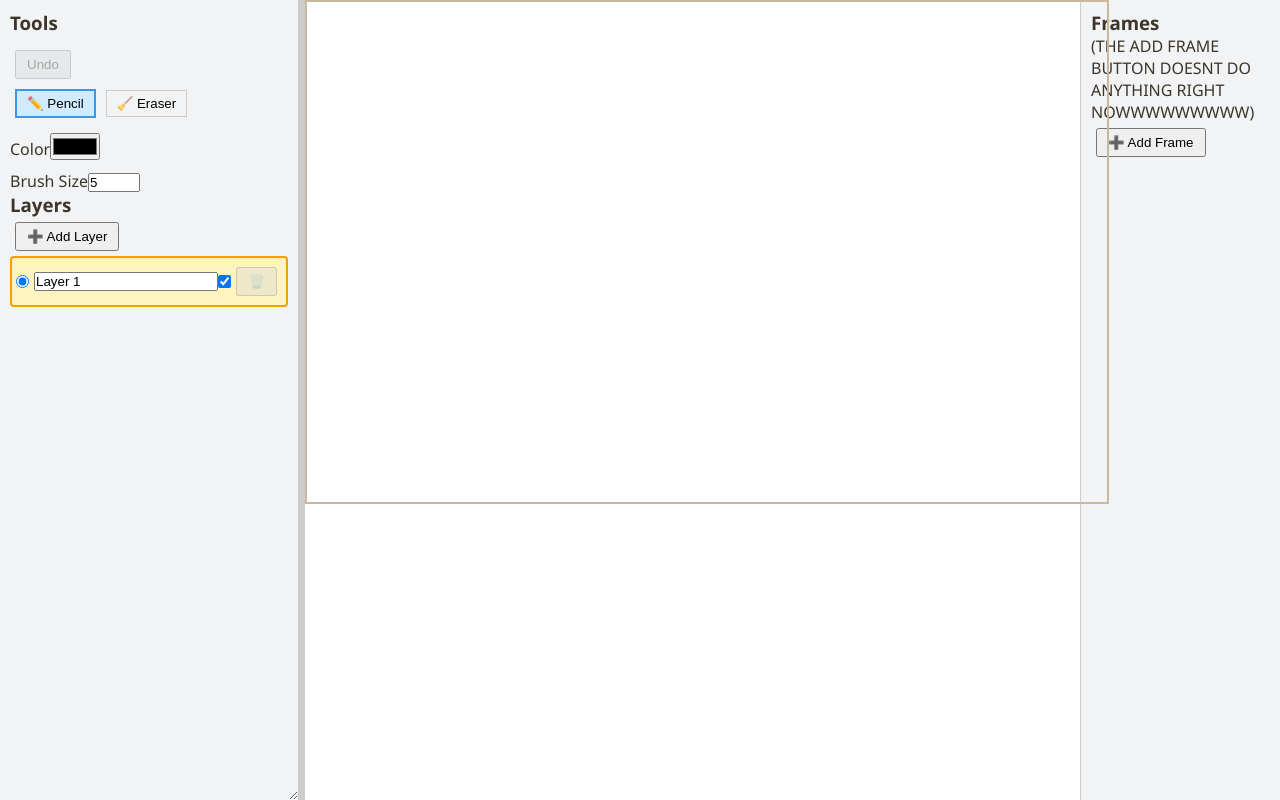
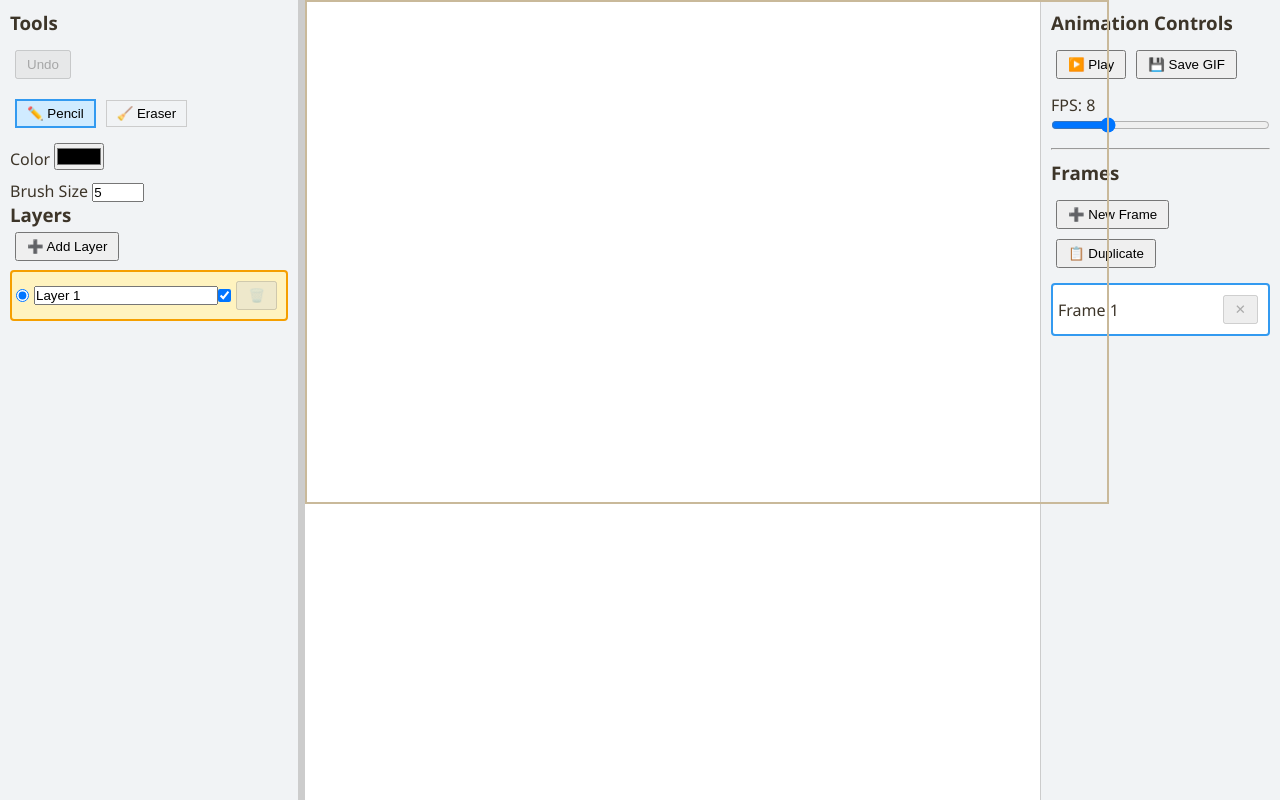
Before and after one commit to May8Craw/sketchan-app, a Next.js app: page / in a window 1280 px wide. Built offline with nearby package versions, Linux system fonts and the light colour scheme.

Commit message:
added animation feature to the right tab

```diff
--- a/app/page.js
+++ b/app/page.js
@@ -3,16 +3,18 @@
 import '../styles/style.css';
 import { useRef, useState, useEffect } from 'react';
 import React from 'react';
+import { GifWriter } from 'omggif';
 
 // -- GLOBAL VARIABLES --
-let CHAR_LIMIT = 20;
+const CHAR_LIMIT = 20;
 const TOOLBAR_MIN_SIZE = 300;
 const TOOLBAR_MAX_SIZE = 450;
 
-
 export default function PixelArtPage() {
   // --- Layer Variables ---
-  const [layers, setLayers] = useState([{ id: 1, name: 'Layer 1', visible: true, ref: useRef(null)}]);
+  const [layers, setLayers] = useState([
+    { id: 1, name: 'Layer 1', visible: true }
+  ]);
 
   // --- Toolbar Resizing Variables ---
   const [toolbarWidth, setToolbarWidth] = useState(TOOLBAR_MIN_SIZE);
@@ -29,29 +31,38 @@ export default function PixelArtPage() {
   const canvasRefs = useRef([]);
   const dragItem = useRef();
   const dragOverItem = useRef();
-  const [isDragging, setDragging] = useState(false);
 
   // --- Circle Preview Brush Size ---
   const previewCanvasRef = useRef(null);
   const [mousePos, setMousePos] = useState(null);
 
-// --- Animation frame states ---
-  const canvasRef = useRef(null);
-  const ctxRef = useRef(null);
-  const [frames, setFrames] = useState([]);
+  // --- Animation & Frames State ---
+  const [frames, setFrames] = useState([
+    { id: Date.now(), strokes: [] }
+  ]);
   const [currentFrameIndex, setCurrentFrameIndex] = useState(0);
+  const [fps, setFps] = useState(8);
+  const [isPlaying, setIsPlaying] = useState(false);
+  const playheadRef = useRef(0);
 
-// --- Undo/Redo Button Functionality ---
-  const [strokes, setStrokes] = useState([]); // Array of strokes
+  const dragFrameItem = useRef();
+  const dragFrameOverItem = useRef();
+
   const [currentStroke, setCurrentStroke] = useState([]);
 
+  // --- Current Strokes accessor for Active Frame ---
+  const strokes = frames[currentFrameIndex]?.strokes || [];
 
-{/*
-
-      vvvvv ACTUAL FUNCTIONS USED IN THE PROGRAM vvvvv
-
-*/}
-
+  const setStrokes = (updater) => {
+    setFrames((prevFrames) =>
+      prevFrames.map((frame, idx) => {
+        if (idx !== currentFrameIndex) return frame;
+        const nextStrokes =
+          typeof updater === 'function' ? updater(frame.strokes) : updater;
+        return { ...frame, strokes: nextStrokes };
+      })
+    );
+  };
 
   // --- Toolbar resizing ---
   const startResize = () => {
@@ -67,91 +78,100 @@ export default function PixelArtPage() {
   const handleResize = (e) => {
     if (!isResizing.current) return;
     const newWidth = Math.max(TOOLBAR_MIN_SIZE, e.clientX);
-    setToolbarWidth(Math.min(newWidth,TOOLBAR_MAX_SIZE));
+    setToolbarWidth(Math.min(newWidth, TOOLBAR_MAX_SIZE));
   };
 
   // --- Drawing Functions ---
+  const getMousePos = (e, layerIndex) => {
+    const canvas = canvasRefs.current[layerIndex];
+    if (!canvas) return { x: 0, y: 0 };
+    const rect = canvas.getBoundingClientRect();
+    return {
+      x: e.clientX - rect.left,
+      y: e.clientY - rect.top
+    };
+  };
+
   const startDrawing = (e, layerIndex) => {
-  setMousePos(null);
-  if (layerIndex !== activeLayer) return;
-  if (!layers[layerIndex].visible) return;
+    if (isPlaying || layerIndex !== activeLayer || !layers[layerIndex]?.visible) return;
 
     setIsDrawing(true);
-
-  const rect = canvasRefs.current[layerIndex].getBoundingClientRect();
-  const startPos = { x: e.clientX - rect.left, y: e.clientY - rect.top };
+    const startPos = getMousePos(e, layerIndex);
     setLastPos(startPos);
-  setCurrentStroke([startPos]); // Start a new stroke
+    setCurrentStroke([startPos]);
   };
 
+  const draw = (e, layerIndex) => {
+    if (!isDrawing || isPlaying || layerIndex !== activeLayer || !layers[layerIndex]?.visible) return;
 
-const draw = (e, layerIndex) => {
-  if (!isDrawing || layerIndex !== activeLayer || !layers[layerIndex].visible) return;
+    const canvas = canvasRefs.current[layerIndex];
+    if (!canvas) return;
 
-  // Add point to current stroke
-  setCurrentStroke(prev => [...prev, newPos]);
+    const newPos = getMousePos(e, layerIndex);
+    setCurrentStroke((prev) => [...prev, newPos]);
 
-  // Live preview drawing
-  const ctx = canvasRefs.current[layerIndex].getContext('2d');
+    const ctx = canvas.getContext('2d');
     ctx.lineWidth = brushSize;
     ctx.lineCap = 'round';
     ctx.lineJoin = 'round';
     ctx.strokeStyle = color;
     ctx.globalCompositeOperation = tool === 'eraser' ? 'destination-out' : 'source-over';
 
+    if (lastPos) {
       ctx.beginPath();
       ctx.moveTo(lastPos.x, lastPos.y);
-
-  const rect = canvasRefs.current[layerIndex].getBoundingClientRect();
-  const newPos = { x: e.clientX - rect.left, y: e.clientY - rect.top };
-
       ctx.lineTo(newPos.x, newPos.y);
       ctx.stroke();
+    }
 
     setLastPos(newPos);
-  // Reset to normal mode after stroke
     ctx.globalCompositeOperation = 'source-over';
   };
 
   const stopDrawing = () => {
+    if (!isDrawing) return;
 
     setMousePos(null);
     setIsDrawing(false);
     setLastPos(null);
+
     if (currentStroke.length > 0) {
+      const activeLayerId = layers[activeLayer]?.id;
       const newStroke = {
-      id: Date.now(), // unique ID
-      layerId: layers[activeLayer]?.id,
+        id: Date.now(),
+        layerId: activeLayerId,
         points: currentStroke,
         color,
         brushSize,
         tool
       };
-    setStrokes(prev => [...prev, newStroke]);
+      setStrokes((prev) => [...prev, newStroke]);
       setCurrentStroke([]);
+    }
   };
+
+  const handleUndo = () => {
+    if (currentStroke.length > 0) {
+      setCurrentStroke([]);
+    } else {
+      setStrokes((prev) => prev.slice(0, -1));
     }
-
+  };
 
   // --- Layer management ---
   const addLayer = () => {
-    if (layers.length >= 10) {
-      alert('You can only have up to 10 layers.');
-      return;
-    }
+    if (layers.length >= 10) return alert('Maximum 10 layers allowed.');
     const newId = Date.now();
     setLayers((prev) => [
       ...prev,
       { id: newId, name: `Layer ${prev.length + 1}`, visible: true }
     ]);
-    setActiveLayer(layers.length); // select new layer
+    setActiveLayer(layers.length);
   };
-
 
   const removeLayer = (index) => {
     if (layers.length === 1) return;
-    const newLayers = layers.filter((_, i) => i !== index);
-    setLayers(newLayers);
+    setLayers((prev) => prev.filter((_, i) => i !== index));
     setActiveLayer(0);
   };
 
@@ -173,7 +193,6 @@ const stopDrawing = () => {
   };
 
   // --- Drag & Drop Reordering ---
-
   const handleDragStart = (index) => {
     dragItem.current = index;
   };
@@ -183,6 +202,7 @@ const stopDrawing = () => {
   };
 
   const handleDrop = () => {
+    if (dragItem.current === null || dragOverItem.current === null) return;
     const activeLayerId = layers[activeLayer]?.id;
 
     const copyListItems = [...layers];
@@ -195,14 +215,14 @@ const stopDrawing = () => {
 
     setLayers(copyListItems);
 
-    // Maintain active selection on the same layer ID
-    const newActiveIndex = copyListItems.findIndex(l => l.id === activeLayerId);
+    const newActiveIndex = copyListItems.findIndex((l) => l.id === activeLayerId);
     if (newActiveIndex !== -1) {
       setActiveLayer(newActiveIndex);
     }
   };
 
   const handleMouseMovePreview = (e) => {
+    if (!previewCanvasRef.current) return;
     const rect = previewCanvasRef.current.getBoundingClientRect();
     setMousePos({
       x: e.clientX - rect.left,
@@ -210,90 +230,148 @@ const stopDrawing = () => {
     });
   };
 
-  const handleMouseDown = (e, layerIndex) => {
-    setIsDrawing(true);
-    setDragging(true);
-    // Get the canvas bounding box to calculate relative coordinates
-    const rect = canvasRefs.current[layerIndex].getBoundingClientRect();
-    const pos = {
-      x: e.clientX - rect.left,
-      y: e.clientY - rect.top
-      };
-    setMousePos(pos);
-    setCurrentStroke([pos]);
+  // --- Frame Management & Drag Reordering ---
+  const addFrame = () => {
+    const newFrame = { id: Date.now(), strokes: [] };
+    setFrames((prev) => [...prev, newFrame]);
+    setCurrentFrameIndex(frames.length);
   };
 
-  const handleMouseUp = () => {
-    if (currentStroke.length > 0) {
-      setStrokes(prev => [
-        ...prev,
-        {
-          layer: activeLayer,
-          layerId: layers[activeLayer]?.id,
-          color,
-          brushSize,
-          tool
-        }
-      ]);
-      setCurrentStroke([]);
-    }
-    setIsDrawing(false);
+  const duplicateFrame = () => {
+    const current = frames[currentFrameIndex];
+    const newFrame = {
+      id: Date.now(),
+      strokes: JSON.parse(JSON.stringify(current.strokes))
     };
-
-
-    // --- Animation Frame controls ---
-  const addFrame = () => {
-    const canvas = canvasRef.current;
-    const ctx = ctxRef.current;
-
-
-    ctx.clearRect(0, 0, canvas.width, canvas.height);
-    const newFrame = ctx.getImageData(0, 0, canvas.width, canvas.height);
-    setFrames([...frames, newFrame]);
-    setCurrentFrameIndex(frames.length);
+    const nextFrames = [...frames];
+    nextFrames.splice(currentFrameIndex + 1, 0, newFrame);
+    setFrames(nextFrames);
+    setCurrentFrameIndex(currentFrameIndex + 1);
   };
 
   const deleteFrame = (index) => {
     if (frames.length <= 1) return;
-    const newFrames = frames.filter((_, i) => i !== index);
-    setFrames(newFrames);
+    const next = frames.filter((_, i) => i !== index);
+    setFrames(next);
     setCurrentFrameIndex(Math.max(0, index - 1));
   };
 
-  // --- Undo/Redo Support Functions ---
-  const getMousePos = (e, layerIndex) => {
-    const rect = canvasRefs.current[layerIndex].getBoundingClientRect();
-    return {
-      x: e.clientX - rect.left,
-      y: e.clientY - rect.top
-    };
+  const handleFrameDrop = () => {
+    if (dragFrameItem.current === null || dragFrameOverItem.current === null) return;
+    const copy = [...frames];
+    const item = copy.splice(dragFrameItem.current, 1)[0];
+    copy.splice(dragFrameOverItem.current, 0, item);
+
+    dragFrameItem.current = null;
+    dragFrameOverItem.current = null;
+
+    setFrames(copy);
+    setCurrentFrameIndex(dragFrameOverItem.current);
   };
 
-  const handleMouseMove = (e, layerIndex) => {
-    if (!isDrawing) return;
-    const pos = getMousePos(e, layerIndex);
-    setCurrentStroke(prev => [...prev, pos]);
+  // --- Render Frame Data to Offscreen Canvas ---
+  const renderFrameToCanvas = (frameStrokes, width = 800, height = 500) => {
+    const canvas = document.createElement('canvas');
+    canvas.width = width;
+    canvas.height = height;
+    const ctx = canvas.getContext('2d');
+
+    layers.forEach((layer) => {
+      if (!layer.visible) return;
+      frameStrokes
+        .filter((s) => s.layerId === layer.id)
+        .forEach((stroke) => {
+          if (!stroke.points || stroke.points.length === 0) return;
+          ctx.lineWidth = stroke.brushSize;
+          ctx.lineCap = 'round';
+          ctx.lineJoin = 'round';
+          ctx.strokeStyle = stroke.color;
+          ctx.globalCompositeOperation =
+            stroke.tool === 'eraser' ? 'destination-out' : 'source-over';
+
+          ctx.beginPath();
+          stroke.points.forEach((pt, i) => {
+            if (i === 0) ctx.moveTo(pt.x, pt.y);
+            else ctx.lineTo(pt.x, pt.y);
+          });
+          ctx.stroke();
+        });
+    });
+    return canvas;
   };
 
-  const handleUndo = () => {
-  if (currentStroke.length > 0) {
-    // Cancel the stroke in progress
-    setCurrentStroke([]);
+// --- Export Animation as GIF ---
+const exportGIF = () => {
+  const width = 800;
+  const height = 500;
+  const buffer = new Uint8Array(width * height * frames.length * 5);
+  const gif = new GifWriter(buffer, width, height, { loop: 0 });
+  const delay = Math.round(100 / fps);
+
+  frames.forEach((frame) => {
+    // Render the layers for the current frame
+    const layerCanvas = renderFrameToCanvas(frame.strokes, width, height);
+
+    // Create a composite canvas with a solid white background to clear previous frames
+    const frameCanvas = document.createElement('canvas');
+    frameCanvas.width = width;
+    frameCanvas.height = height;
+    const ctx = frameCanvas.getContext('2d');
+
+    // Fill background with white
+    ctx.fillStyle = '#ffffff';
+    ctx.fillRect(0, 0, width, height);
+
+    // Draw the current frame's layer data on top
+    ctx.drawImage(layerCanvas, 0, 0);
+
+    const imgData = ctx.getImageData(0, 0, width, height).data;
+    const palette = [0xffffff, 0x000000]; // Start with white (bg) and black
+    const indexedPixels = new Uint8Array(width * height);
+
+    for (let i = 0; i < imgData.length; i += 4) {
+      const r = imgData[i];
+      const g = imgData[i + 1];
+      const b = imgData[i + 2];
+
+      const colorHex = (r << 16) | (g << 8) | b;
+      let colorIdx = palette.indexOf(colorHex);
+
+      if (colorIdx === -1) {
+        if (palette.length < 256) {
+          palette.push(colorHex);
+          colorIdx = palette.length - 1;
         } else {
-    // Remove last committed stroke
-    setStrokes(prev => prev.slice(0, -2));
+          colorIdx = 0;
         }
+      }
+      indexedPixels[i / 4] = colorIdx;
+    }
+
+    // Pad palette to nearest power of 2 required by GIF format
+    while (palette.length < (1 << Math.ceil(Math.log2(palette.length || 2)))) {
+      palette.push(0x000000);
+    }
+
+    // Add frame without transparency so each frame replaces the last
+    gif.addFrame(0, 0, width, height, indexedPixels, {
+      palette,
+      delay
+    });
+  });
+
+  const gifData = buffer.subarray(0, gif.end());
+  const blob = new Blob([gifData], { type: 'image/gif' });
+  const url = URL.createObjectURL(blob);
+
+  const a = document.createElement('a');
+  a.href = url;
+  a.download = 'pixel-animation.gif';
+  a.click();
+  URL.revokeObjectURL(url);
 };
 
-
-    {/*
-
-      vvvvv EFFECTS / ACTIONS USED IN THE PROGRAM vvvvv
-
-*/}
-
-
-  // --- I THINK this allows you to actually resize the left toolbar --
+  // --- Resize Handle Listeners ---
   useEffect(() => {
     window.addEventListener('mousemove', handleResize);
     window.addEventListener('mouseup', stopResize);
@@ -303,51 +381,22 @@ const stopDrawing = () => {
     };
   }, []);
 
-  // --- Show a preview of the brush size before drawing anything ---
+  // --- Show Brush Preview Overlay ---
   useEffect(() => {
+    if (!previewCanvasRef.current) return;
     const previewCtx = previewCanvasRef.current.getContext('2d');
     previewCtx.clearRect(0, 0, previewCanvasRef.current.width, previewCanvasRef.current.height);
 
-  if (mousePos) {
+    if (mousePos && !isPlaying) {
       previewCtx.beginPath();
       previewCtx.arc(mousePos.x, mousePos.y, brushSize / 2, 0, Math.PI * 2);
-    previewCtx.strokeStyle = 'rgba(0,0,0,0.5)'; // faint outline
+      previewCtx.strokeStyle = 'rgba(0,0,0,0.5)';
       previewCtx.lineWidth = 1;
       previewCtx.stroke();
     }
-}, [mousePos, brushSize]);
+  }, [mousePos, brushSize, isPlaying]);
 
-
- // --- Initialize canvas ---
-  useEffect(() => {
-    if (!canvasRef.current) return; // Prevent null errors
-    const canvas = canvasRef.current;
-    canvas.width = 500;
-    canvas.height = 400;
-
-    const ctx = canvas.getContext('2d');
-    if (!ctx) return; // Prevent null if context can't be created
-    ctx.lineCap = 'round';
-    ctx.strokeStyle = color;
-    ctx.lineWidth = brushSize;
-    ctxRef.current = ctx;
-
-    // Start with one blank frame
-    if (frames.length === 0) {
-      setFrames([ctx.getImageData(0, 0, canvas.width, canvas.height)]);
-    }
-  }, []);
-
-
-  // --- Load current frame into canvas ---
-  useEffect(() => {
-    if (frames[currentFrameIndex] && ctxRef.current) {
-      ctxRef.current.putImageData(frames[currentFrameIndex], 0, 0);
-    }
-  }, [currentFrameIndex, frames]);
-
-
-// Redraw whenever strokes or layers change
+  // --- Canvas Layer Redraw Engine ---
   useEffect(() => {
     layers.forEach((layer, index) => {
       const canvas = canvasRefs.current[index];
@@ -356,16 +405,16 @@ useEffect(() => {
       ctx.clearRect(0, 0, canvas.width, canvas.height);
 
       strokes
-      .filter(s => s.layerId === layer.id)
-      .forEach(stroke => {
-        // Guard against missing points array
+        .filter((s) => s.layerId === layer.id)
+        .forEach((stroke) => {
           if (!stroke.points || stroke.points.length === 0) return;
 
           ctx.lineWidth = stroke.brushSize;
           ctx.lineCap = 'round';
           ctx.lineJoin = 'round';
           ctx.strokeStyle = stroke.color;
-        ctx.globalCompositeOperation = stroke.tool === 'eraser' ? 'destination-out' : 'source-over';
+          ctx.globalCompositeOperation =
+            stroke.tool === 'eraser' ? 'destination-out' : 'source-over';
 
           ctx.beginPath();
           stroke.points.forEach((point, i) => {
@@ -375,16 +424,20 @@ useEffect(() => {
           ctx.stroke();
         });
     });
-}, [strokes, layers]);
+  }, [strokes, layers, currentFrameIndex]);
 
+  // --- Animation Playback Engine ---
+  useEffect(() => {
+    if (!isPlaying) return;
+    playheadRef.current = currentFrameIndex;
 
-  {/*
+    const interval = setInterval(() => {
+      playheadRef.current = (playheadRef.current + 1) % frames.length;
+      setCurrentFrameIndex(playheadRef.current);
+    }, 1000 / fps);
 
-      vvvvv WHAT DISPLAYS ON THE ACTUAL SCREEN (FRONTEND) vvvvv
-
-*/}
-
-
+    return () => clearInterval(interval);
+  }, [isPlaying, fps, frames.length]);
 
   return (
     <div style={{ display: 'flex', height: '100vh', overflow: 'hidden' }}>
@@ -395,19 +448,18 @@ useEffect(() => {
           background: '#f1f3f5',
           padding: '10px',
           borderRight: '2px solid #ccc',
-        resize: 'horizontal',
           overflow: 'auto'
         }}
       >
         <h3>Tools</h3>
 
-      {/* UNDO BUTTON */}
-      <div style={{ marginTop: "10px" }}>
+        <div style={{ marginTop: '10px' }}>
           <button onClick={handleUndo} disabled={strokes.length === 0}>
             Undo
           </button>
         </div>
 
+        <div style={{ marginTop: '10px' }}>
           <button
             onClick={() => setTool('pencil')}
             style={{
@@ -431,14 +483,15 @@ useEffect(() => {
           >
             🧹 Eraser
           </button>
+        </div>
 
         <div style={{ marginTop: '10px' }}>
-        <label>Color</label>
+          <label>Color </label>
           <input type="color" value={color} onChange={(e) => setColor(e.target.value)} />
         </div>
 
         <div style={{ marginTop: '10px' }}>
-        <label>Brush Size</label>
+          <label>Brush Size </label>
           <input
             type="number"
             min="1"
@@ -448,7 +501,6 @@ useEffect(() => {
           />
         </div>
 
-      {/* Layers */}
         <h3>Layers</h3>
         <button onClick={addLayer} disabled={layers.length >= 10}>
           ➕ Add Layer
@@ -465,11 +517,12 @@ useEffect(() => {
               style={{
                 display: 'flex',
                 alignItems: 'center',
-            backgroundColor: index === activeLayer ? '#fff3bf' : 'transparent', // yellow highlight
+                backgroundColor: index === activeLayer ? '#fff3bf' : 'transparent',
                 border: index === activeLayer ? '2px solid #f59f00' : '1px solid transparent',
                 padding: '4px',
                 cursor: 'grab',
-            borderRadius: '4px'
+                borderRadius: '4px',
+                marginTop: '4px'
               }}
             >
               <input
@@ -487,7 +540,6 @@ useEffect(() => {
                 type="checkbox"
                 checked={layer.visible}
                 onChange={() => toggleVisibility(index)}
-            title="Toggle visibility"
               />
               <button
                 onClick={() => removeLayer(index)}
@@ -499,30 +551,16 @@ useEffect(() => {
             </li>
           ))}
         </ul>
-
       </div>
 
-      {/* Resize Left Toolbar Handle */}
+      {/* RESIZE HANDLE */}
       <div
-        style={{
-          width: '5px',
-          cursor: 'col-resize',
-          background: '#ccc'
-        }}
+        style={{ width: '5px', cursor: 'col-resize', background: '#ccc' }}
         onMouseDown={startResize}
       ></div>
 
-
-
       {/* CENTER CANVAS AREA */}
-    <div
-      style={{
-        flex: 1,
-        position: 'relative',
-        background: '#fff'
-        }}>
-
-      {/* Layer Canvases */}
+      <div style={{ flex: 1, position: 'relative', background: '#fff' }}>
         {layers.map((layer, index) => (
           <canvas
             key={layer.id}
@@ -535,32 +573,21 @@ useEffect(() => {
               left: 0,
               zIndex: index,
               display: layer.visible ? 'block' : 'none',
-            pointerEvents: index === activeLayer ? 'auto' : 'none'
+              pointerEvents: index === activeLayer && !isPlaying ? 'auto' : 'none'
             }}
-          onMouseDown={(e) => {
-            startDrawing(e, index);
-            handleMouseDown(e, index);
-          }}
+            onMouseDown={(e) => startDrawing(e, index)}
             onMouseMove={(e) => {
               draw(e, index);
               if (index === activeLayer && !isDrawing) handleMouseMovePreview(e);
-            handleMouseMove(e, index);
             }}
-          onMouseUp={() => {
-            stopDrawing(index);
-            handleMouseUp();
-          }}
-          onMouseLeave={() => {
-            stopDrawing(index)
-            handleMouseUp();
-          }}
+            onMouseUp={stopDrawing}
+            onMouseLeave={stopDrawing}
           />
         ))}
 
-
         {/* Brush preview overlay */}
         <canvas
-        ref={(el) => (previewCanvasRef.current = el)}
+          ref={previewCanvasRef}
           width={800}
           height={500}
           style={{
@@ -573,53 +600,87 @@ useEffect(() => {
         />
       </div>
 
-    {/* RIGHT TOOLBAR (Frame Previewer) */}
+      {/* RIGHT ANIMATION PANEL */}
       <div
         style={{
-        width: '200px',
+          width: '240px',
           background: '#f1f3f5',
           padding: '10px',
           borderLeft: '1px solid #ccc',
-        overflowY: 'auto'
+          overflowY: 'auto',
+          display: 'flex',
+          flexDirection: 'column',
+          gap: '10px'
         }}
       >
+        <h3>Animation Controls</h3>
+        <div>
+          <button onClick={() => setIsPlaying(!isPlaying)}>
+            {isPlaying ? '⏸️ Pause' : '▶️ Play'}
+          </button>
+          <button onClick={exportGIF} style={{ marginLeft: '5px' }}>
+            💾 Save GIF
+          </button>
+        </div>
+
+        <div>
+          <label>FPS: {fps}</label>
+          <input
+            type="range"
+            min="1"
+            max="30"
+            value={fps}
+            onChange={(e) => setFps(Number(e.target.value))}
+            style={{ width: '100%' }}
+          />
+        </div>
+
+        <hr style={{ width: '100%' }} />
+
         <h3>Frames</h3>
+        <div>
+          <button onClick={addFrame}>➕ New Frame</button>
+          <button onClick={duplicateFrame} style={{ marginLeft: '5px' }}>
+            📋 Duplicate
+          </button>
+        </div>
+
+        <div style={{ display: 'flex', flexDirection: 'column', gap: '8px' }}>
           {frames.map((frame, index) => (
             <div
-          key={index}
+              key={frame.id}
+              draggable
+              onDragStart={() => (dragFrameItem.current = index)}
+              onDragEnter={() => (dragFrameOverItem.current = index)}
+              onDragEnd={handleFrameDrop}
+              onClick={() => {
+                setIsPlaying(false);
+                setCurrentFrameIndex(index);
+              }}
               style={{
                 border: index === currentFrameIndex ? '2px solid #339af0' : '1px solid #ccc',
-            marginBottom: '5px',
+                background: '#fff',
                 padding: '5px',
-            cursor: 'pointer'
+                borderRadius: '4px',
+                cursor: 'grab',
+                display: 'flex',
+                alignItems: 'center',
+                justifyContent: 'space-between'
               }}
-          onClick={() => setCurrentFrameIndex(index)}
             >
-          <canvas
-            width={100}
-            height={60}
-            ref={(previewCanvas) => {
-              if (previewCanvas && frame) {
-                const previewCtx = previewCanvas.getContext('2d');
-                previewCtx.putImageData(frame, 0, 0);
-              }
-            }}
-          />
+              <span>Frame {index + 1}</span>
               <button
                 onClick={(e) => {
                   e.stopPropagation();
                   deleteFrame(index);
                 }}
+                disabled={frames.length === 1}
               >
                 ✕
               </button>
             </div>
           ))}
-
-  (THE ADD FRAME BUTTON DOESNT DO ANYTHING RIGHT NOWWWWWWWWW)
-      <button>
-        ➕ Add Frame
-        </button>
+        </div>
       </div>
     </div>
   );
--- a/package.json
+++ b/package.json
@@ -11,6 +11,7 @@
   "dependencies": {
     "framer-motion": "^13.3.0",
     "next": "16.3.5",
+    "omggif": "^1.0.10",
     "react": "19.2.8",
     "react-dom": "19.2.8"
   },
```
Also changed, not shown: 1 other file (tests, documents, lock files or other folders). Lines whose indentation alone changed are shown as unchanged.
